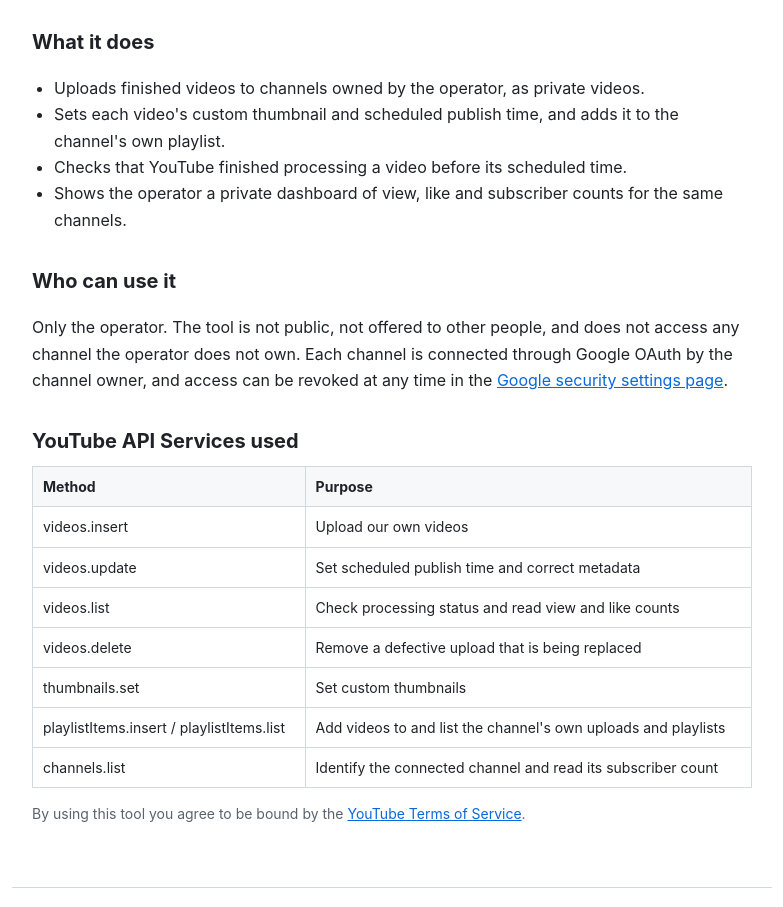
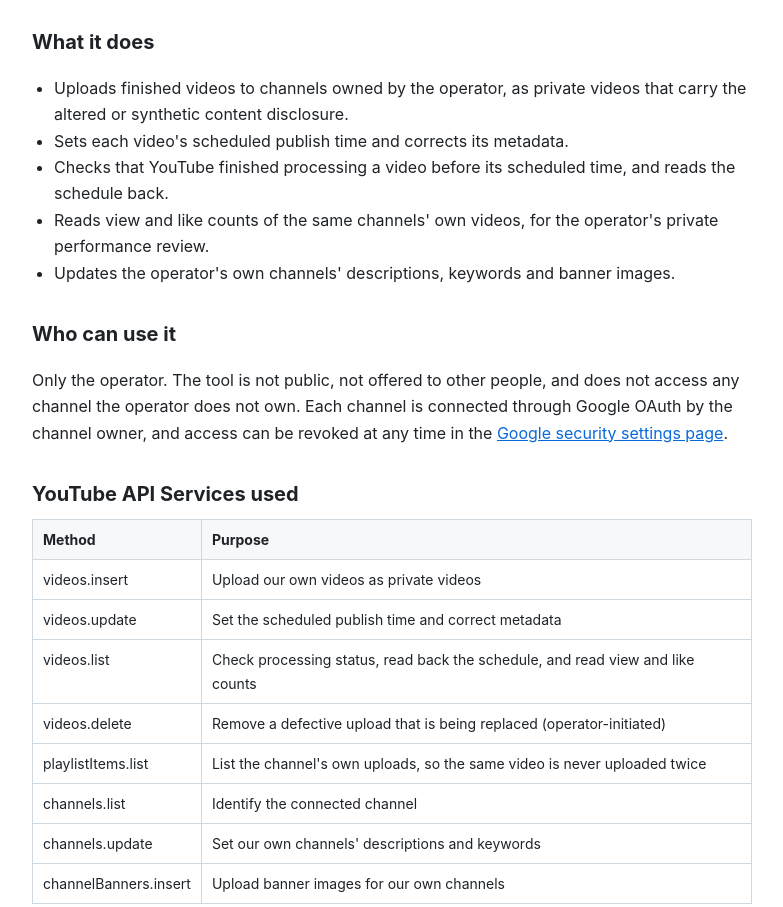
Before and after one commit to rayvoidx/rayv-studio-site, a plain HTML site: page publisher.html in a window 1280 px wide. Shown: the part 320-1227 px from the top of the page, without its empty margins (248-1031 px from the left). Drawn offline with Linux system fonts and the light colour scheme.

Commit message:
Update publisher pages for twenty channels and current API use
List all twenty owned channels, describe the publisher's current functions
(private upload with synthetic-content disclosure, scheduling, processing
read-back, own-channel branding) and the YouTube API methods it calls now.
Privacy policy: effective 18 November 2026, adds channel branding settings.

Co-Authored-By: Claude Opus 5.5 <noreply@anthropic.com>
Claude-Session: https://claude.ai/code/session_01WxhFdfg7F65RqDU6kiusE6

```diff
--- a/publisher.html
+++ b/publisher.html
@@ -23,12 +23,12 @@
 
 <h2>What it does</h2>
 <ul>
-  <li>Uploads finished videos to channels owned by the operator, as private videos.</li>
-  <li>Sets each video's custom thumbnail and scheduled publish time, and adds it to the channel's own playlist.</li>
-  <li>Checks that YouTube finished processing a video before its scheduled time.</li>
-  <li>Shows the operator a private dashboard of view, like and subscriber counts for the same channels.</li>
+  <li>Uploads finished videos to channels owned by the operator, as private videos that carry the altered or synthetic content disclosure.</li>
+  <li>Sets each video's scheduled publish time and corrects its metadata.</li>
+  <li>Checks that YouTube finished processing a video before its scheduled time, and reads the schedule back.</li>
+  <li>Reads view and like counts of the same channels' own videos, for the operator's private performance review.</li>
+  <li>Updates the operator's own channels' descriptions, keywords and banner images.</li>
 </ul>
-
 <h2>Who can use it</h2>
 <p>Only the operator. The tool is not public, not offered to other people, and does not access any channel the operator does not own.
 Each channel is connected through Google OAuth by the channel owner, and access can be revoked at any time in the
@@ -37,13 +37,14 @@ Each channel is connected through Google OAuth by the channel owner, and access
 <h2>YouTube API Services used</h2>
 <div class="table-wrap"><table>
   <tr><th>Method</th><th>Purpose</th></tr>
-  <tr><td>videos.insert</td><td>Upload our own videos</td></tr>
-  <tr><td>videos.update</td><td>Set scheduled publish time and correct metadata</td></tr>
-  <tr><td>videos.list</td><td>Check processing status and read view and like counts</td></tr>
-  <tr><td>videos.delete</td><td>Remove a defective upload that is being replaced</td></tr>
-  <tr><td>thumbnails.set</td><td>Set custom thumbnails</td></tr>
-  <tr><td>playlistItems.insert / playlistItems.list</td><td>Add videos to and list the channel's own uploads and playlists</td></tr>
-  <tr><td>channels.list</td><td>Identify the connected channel and read its subscriber count</td></tr>
+  <tr><td>videos.insert</td><td>Upload our own videos as private videos</td></tr>
+  <tr><td>videos.update</td><td>Set the scheduled publish time and correct metadata</td></tr>
+  <tr><td>videos.list</td><td>Check processing status, read back the schedule, and read view and like counts</td></tr>
+  <tr><td>videos.delete</td><td>Remove a defective upload that is being replaced (operator-initiated)</td></tr>
+  <tr><td>playlistItems.list</td><td>List the channel's own uploads, so the same video is never uploaded twice</td></tr>
+  <tr><td>channels.list</td><td>Identify the connected channel</td></tr>
+  <tr><td>channels.update</td><td>Set our own channels' descriptions and keywords</td></tr>
+  <tr><td>channelBanners.insert</td><td>Upload banner images for our own channels</td></tr>
 </table></div>
 
 <p class="meta">By using this tool you agree to be bound by the <a href="https://www.youtube.com/t/terms" rel="noopener">YouTube Terms of Service</a>.</p>
```
Also changed, not shown: index.html (+22 -3 lines), privacy.html (+5 -4 lines).
